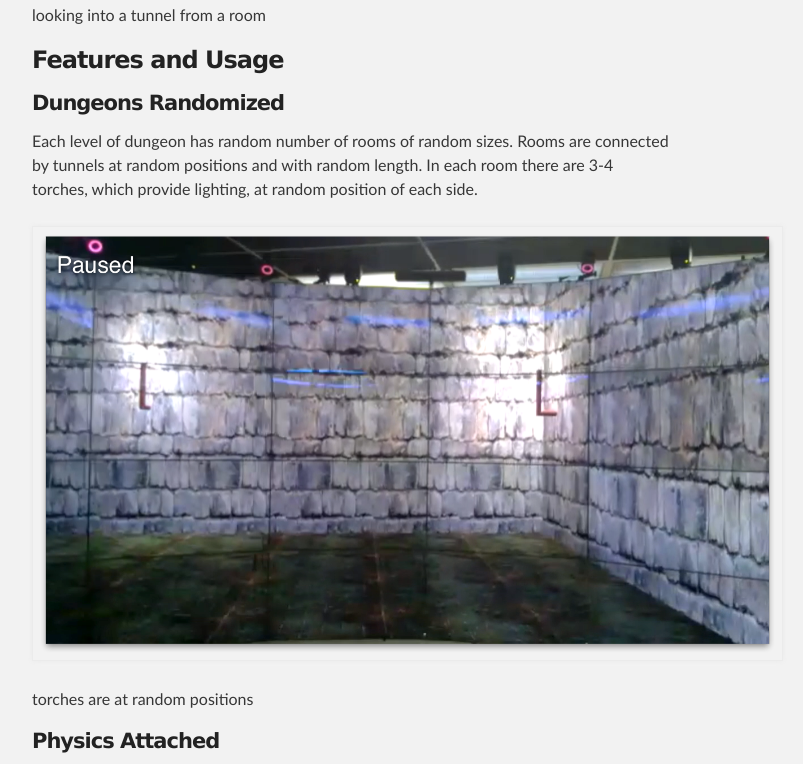
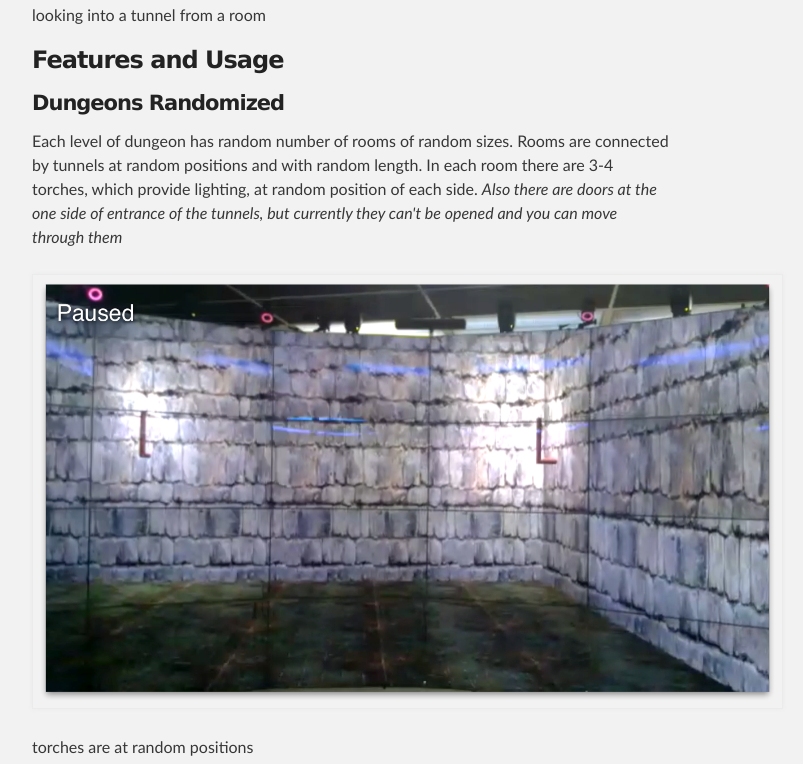
Before and after one commit to joysword/cs526.project3, a plain HTML site: page index.html in a window 1280 px wide. Shown: the part 2052-2816 px from the top of the page, without its empty margins (288-1091 px from the left). Drawn offline with Linux system fonts and the light colour scheme.

Commit message:
added door description

```diff
--- a/index.html
+++ b/index.html
@@ -81,7 +81,7 @@ $ ./orun -s [where_you_put_this_project]/main.py</li>
 <h4>
 <a name="dungeons-randomized" class="anchor" href="#dungeons-randomized"><span class="octicon octicon-link"></span></a>Dungeons Randomized</h4>
 
-<p>Each level of dungeon has random number of rooms of random sizes. Rooms are connected by tunnels at random positions and with random length. In each room there are 3-4 torches, which provide lighting, at random position of each side.</p>
+<p>Each level of dungeon has random number of rooms of random sizes. Rooms are connected by tunnels at random positions and with random length. In each room there are 3-4 torches, which provide lighting, at random position of each side. <em>Also there are doors at the one side of entrance of the tunnels, but currently they can't be opened and you can move through them</em></p>
 
 <img src="2.png">
 <p>torches are at random positions</p>
```
